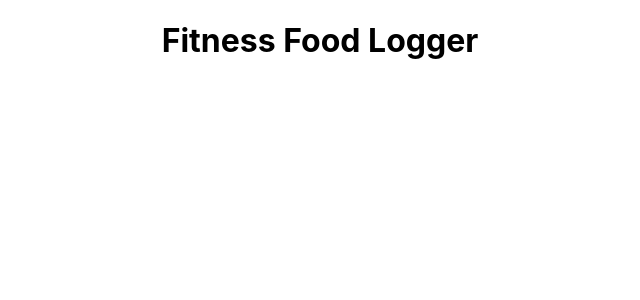
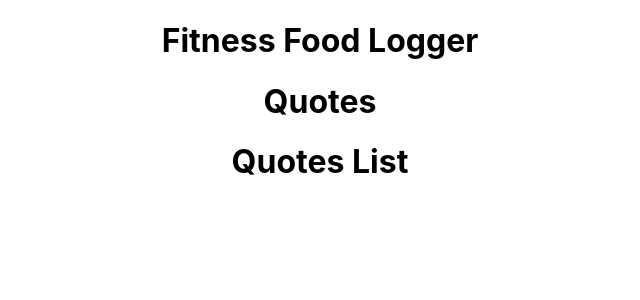
Before and after one commit to ashley773877/food-logger-frontend, a React (Create React App) app: page / in a window 1280 px wide. Shown: the top 300 px of the page, without its empty margins (320-960 px from the left). Built offline with nearby package versions, Linux system fonts and the light colour scheme.

Commit message:
trying to connect api to quotes page

```diff
--- a/src/App.js
+++ b/src/App.js
@@ -1,10 +1,13 @@
 import {useEffect, useState} from 'react'
 import './App.css';
+import QuotesList from './components/QuotesList';
+import Quotes from './components/Quotes';
 
 function App() {
   return (
     <div className="App">
       <h1> Fitness Food Logger</h1>
+    < Quotes />
     </div>
   );
 }
--- a/src/components/Quotes.js
+++ b/src/components/Quotes.js
@@ -0,0 +1,17 @@
+import { useEffect } from "react";
+import QuotesList from "./QuotesList";
+
+
+
+
+function Quotes() {
+    return (
+        <div>
+            <h1> Quotes</h1>
+            <QuotesList />
+        </div>
+    );
+}
+
+
+export default Quotes
--- a/src/components/QuotesList.js
+++ b/src/components/QuotesList.js
@@ -0,0 +1,15 @@
+
+
+
+
+
+function QuotesList() {
+    return (
+        <div>
+            <h1>Quotes List</h1>
+        </div>
+    );
+}
+
+
+export default QuotesList;
```
